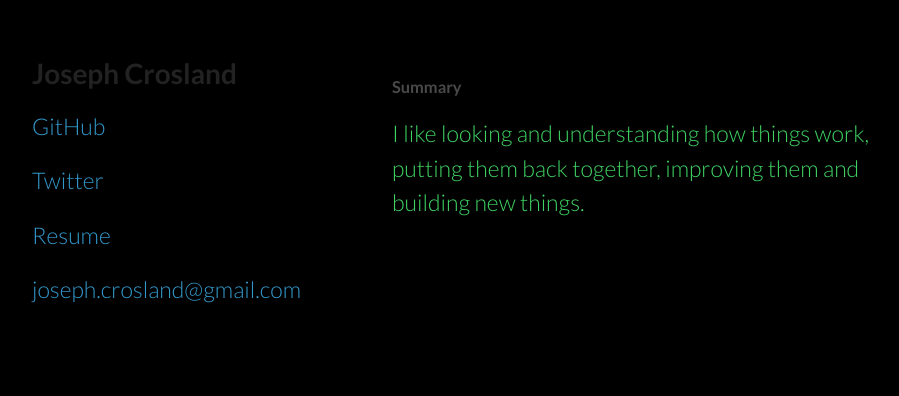
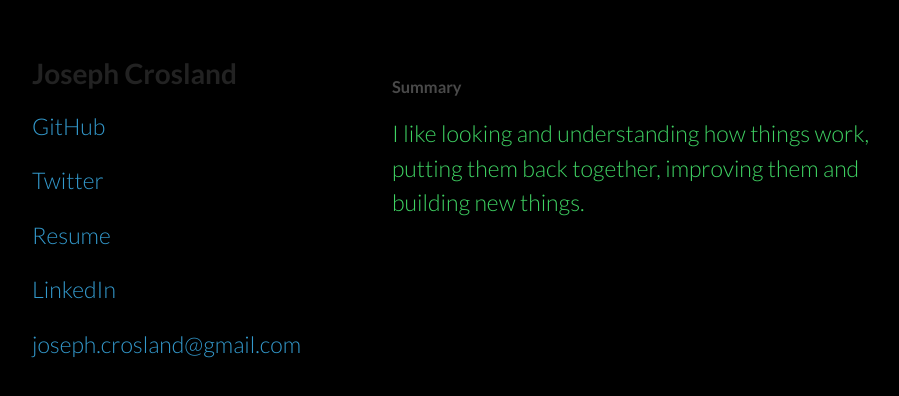
Before and after one commit to crozzy/crozzy.github.io, a plain HTML site: page index.html in a window 1280 px wide. Shown: the whole page, without its empty margins (178-1077 px from the left). Drawn offline with Linux system fonts and the light colour scheme.

Commit message:
Added linkedin

```diff
--- a/index.html
+++ b/index.html
@@ -66,6 +66,9 @@
             <a href="https://docs.google.com/document/d/1oDRCreN9mlzMreRTfYp8l5bFCIaY_VbEihcJ48GOF0g/preview?pli=1">Resume</a>
         </p>
         <p class="view">
+            <a href="https://www.linkedin.com/pub/joseph-crosland/1b/a61/459">LinkedIn</a>
+        </p>
+        <p class="view">
             <a href="mailto:joseph.crosland@gmail.com">joseph.crosland@gmail.com</a>
         </p>
 
```
